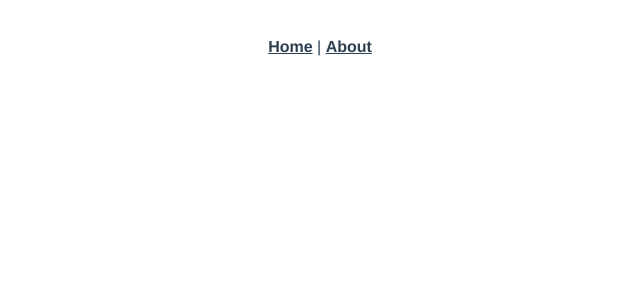
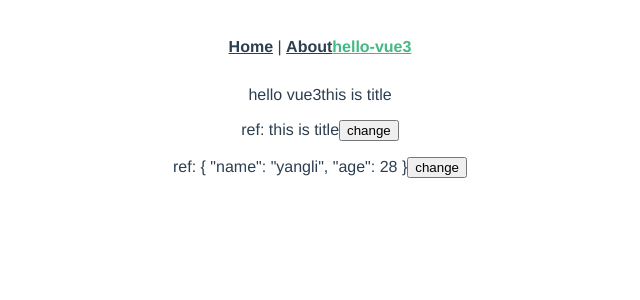
Before and after one commit to ayangliayangli/vue3-demo, a Vue app: page /#/hello-vue3 in a window 1280 px wide. Shown: the top 300 px of the page, without its empty margins (320-960 px from the left). Built offline with nearby package versions, Linux system fonts and the light colour scheme.

Commit message:
vue3-init

```diff
--- a/src/App.vue
+++ b/src/App.vue
@@ -3,6 +3,7 @@
     <div id="nav">
       <router-link to="/">Home</router-link> |
       <router-link to="/about">About</router-link>
+      <router-link to="/hello-vue3">hello-vue3</router-link>
     </div>
     <router-view/>
   </div>
--- a/src/main.js
+++ b/src/main.js
@@ -1,12 +1,6 @@
-import Vue from 'vue'
+import { createApp } from 'vue';
 import App from './App.vue'
 import router from './router'
 import store from './store'
 
-Vue.config.productionTip = false
-
-new Vue({
-  router,
-  store,
-  render: h => h(App)
-}).$mount('#app')
+createApp(App).use(router).use(store).mount('#app')
--- a/src/router/index.js
+++ b/src/router/index.js
@@ -1,8 +1,5 @@
-import Vue from 'vue'
-import VueRouter from 'vue-router'
+import { createRouter, createWebHashHistory } from 'vue-router';
 import Home from '../views/Home.vue'
-
-Vue.use(VueRouter)
 
 const routes = [
 {
@@ -17,10 +14,16 @@ Vue.use(VueRouter)
   // this generates a separate chunk (about.[hash].js) for this route
   // which is lazy-loaded when the route is visited.
   component: () => import(/* webpackChunkName: "about" */ '../views/About.vue')
+},
+{
+  path: '/hello-vue3',
+  name: 'helloVue3',
+  component: () => import('../views/HelloVue3.vue')
 }
 ]
 
-const router = new VueRouter({
+const router = createRouter({
+  history: createWebHashHistory(),
   routes
 })
 
--- a/src/store/index.js
+++ b/src/store/index.js
@@ -1,9 +1,6 @@
-import Vue from 'vue'
 import Vuex from 'vuex'
 
-Vue.use(Vuex)
-
-export default new Vuex.Store({
+export default Vuex.createStore({
   state: {
   },
   mutations: {
@@ -12,4 +9,4 @@ export default new Vuex.Store({
   },
   modules: {
   }
-})
+});
--- /dev/null
+++ b/src/views/HelloVue3.vue
@@ -0,0 +1,47 @@
+<template>
+    <div>
+        <span>hello vue3</span>
+        <span>{{ titleRef }}</span>
+        <p>
+            <span>ref: {{ titleRef }} </span>
+            <button @click="handleClickChangeTitle">change</button>
+        </p>
+        <p>
+            <span>ref: {{ reactiveData }} </span>
+            <button @click="handleClickChangeReactiveData">change</button>
+        </p>
+    </div>
+</template>
+
+<script>
+import { ref, reactive } from 'vue'
+export default {
+    name: 'HelloVue3',
+    setup () {
+        const titleRef = ref('this is title')
+        const reactiveData = reactive({
+            name: 'yangli',
+            age: 28
+        })
+        const handleClickChangeTitle = () => {
+            console.log(titleRef)
+            titleRef.value += '1'
+        }
+        const handleClickChangeReactiveData = () => {
+            console.log(reactiveData)
+            reactiveData.name = reactiveData.name + 1
+            reactiveData.age = reactiveData.age + 1
+        }
+        return {
+            titleRef,
+            reactiveData,
+            handleClickChangeTitle,
+            handleClickChangeReactiveData
+        }
+    },
+}
+</script>
+
+<style lang="scss" scoped>
+
+</style>
```
Also changed, not shown: package.json (+6 -5 lines), .eslintrc.js, 1 other file (tests, documents, lock files or other folders). Lines whose indentation alone changed are shown as unchanged.
